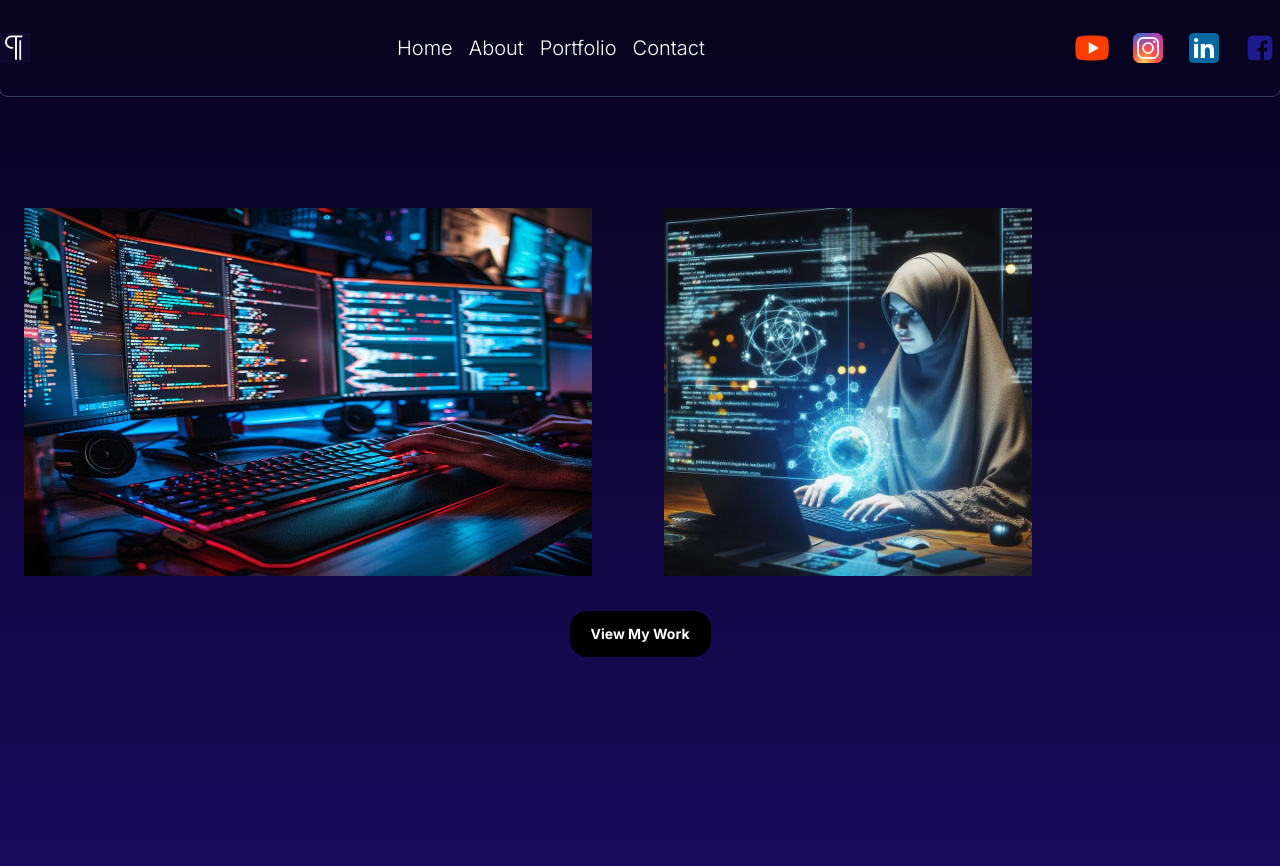
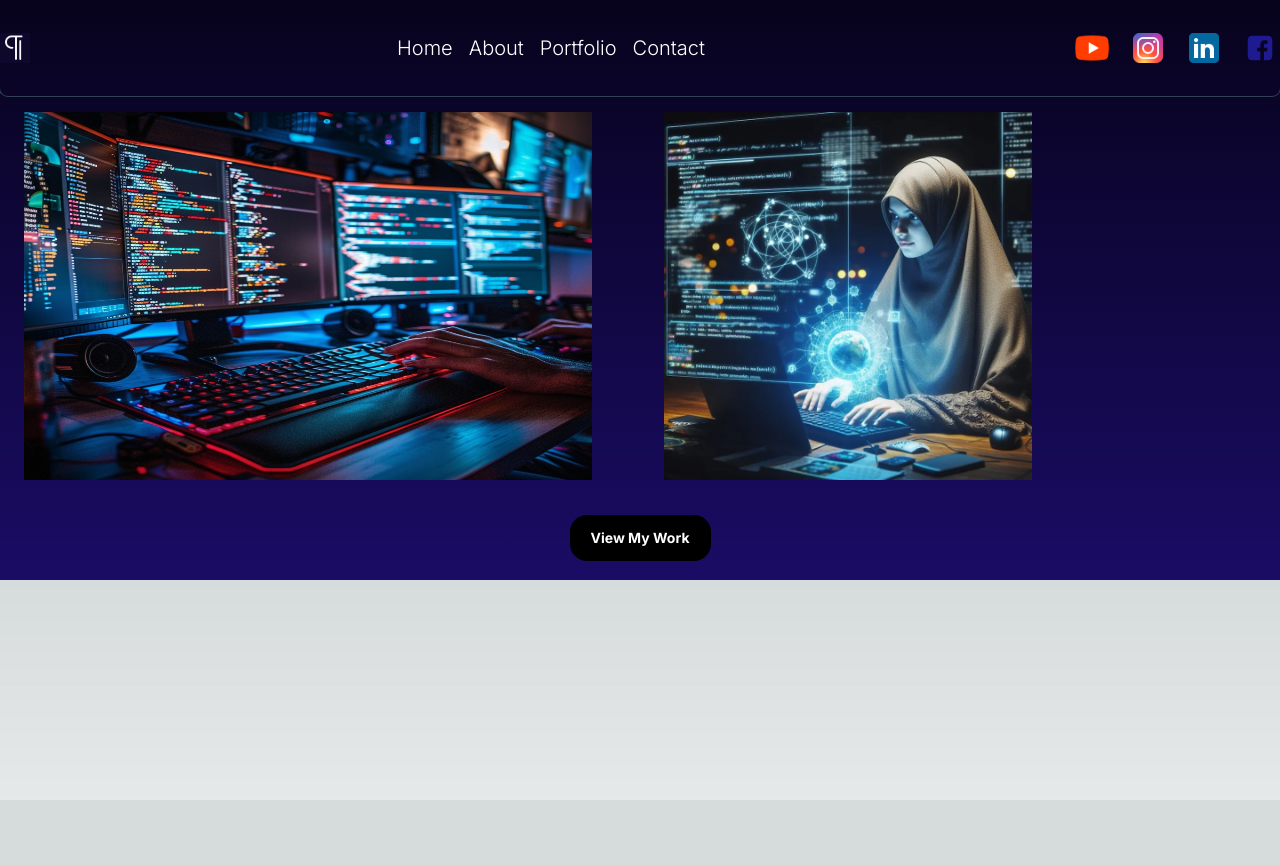
Before and after one commit to SaraNaveed02/portfolio, a Next.js app: page / in a window 1280 px wide. Shown: the top 866 px of the page. After the commit the page ends 800 px from the top, so only its background shows below. Built offline with nearby package versions, Linux system fonts and the light colour scheme.

Commit message:
Update page.tsx

```diff
--- a/src/app/page.tsx
+++ b/src/app/page.tsx
@@ -11,7 +11,7 @@ export default function Home() {
       animate={{ y: "0%" }}
       transition={{ duration: 1 }}
     >
-      <div className="h-screen mt-24">
+      <div className="h-full ">
       <div className=" flex  px-2 gap-10  ">
         {/* IMAGE CONTAINER */}
         <div className=" ">
```
